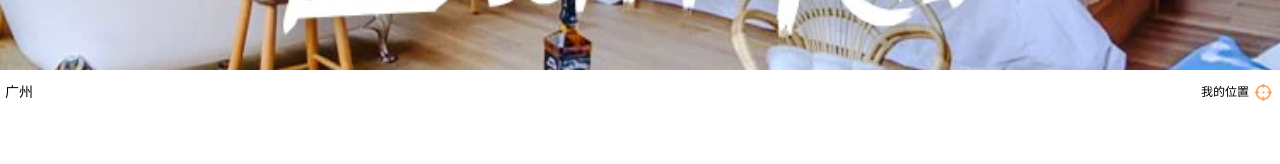
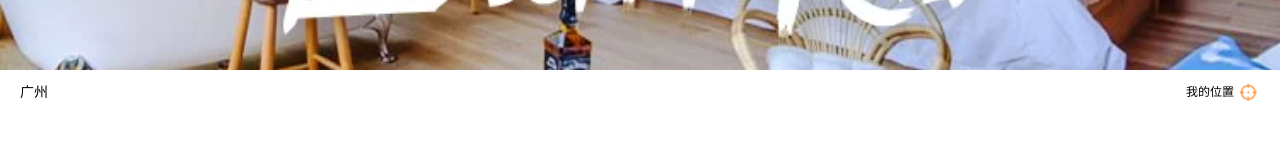
Before and after one commit to Nightmare-gg/hy-trip, a Vue app: page /#/home in a window 1280 px wide. Shown: the part 404-568 px from the top of the page. Built offline with nearby package versions, Linux system fonts and the light colour scheme.

Commit message:
home-search组件的抽离以及获取定位的方式

```diff
--- /dev/null
+++ b/src/views/home/cpns/home-search-box.vue
@@ -0,0 +1,56 @@
+<template>
+    <div class="search-box">
+        <div class="location" @click="positionClick">
+            <div class="city">广州</div>
+            <div class="position">
+                <div class="text">我的位置</div>
+                <img src="@/assets/img/home/icon_location.png" alt="">
+            </div>
+        </div>
+    </div>
+</template>
+
+<script setup>
+// 位置/城市
+const positionClick = () => {
+    navigator.geolocation.getCurrentPosition(res => {
+        console.log("获取位置成功：", res);
+    }, err => {
+        console.log("获取位置失败：", err);
+    }, {
+        enableHighAccuracy: true,
+        timeout: 5000,
+        maximumAge: 0
+    })
+}
+
+</script>
+
+<style lang="less" scoped>
+.location {
+    display: flex;
+    align-items: center;
+    height: 44px;
+    padding: 0 20px;
+
+    .city {
+        flex: 1;
+    }
+
+    .position {
+        display: flex;
+        align-items: center;
+        width: 74px;
+
+        .text {
+            font-size: 12px;
+        }
+
+        img {
+            width: 18px;
+            height: 18px;
+            margin-left: 5px;
+        }
+    }
+}
+</style>
--- a/src/views/home/home.vue
+++ b/src/views/home/home.vue
@@ -4,19 +4,13 @@
         <div class="banner">
             <img src="@/assets/img/home/banner.webp" alt="">
         </div>
-        <div class="location">
-            <div class="city">广州</div>
-            <div class="position">
-                <div class="text">我的位置</div>
-                <img src="@/assets/img/home/icon_location.png" alt="">
-            </div>
-        </div>
+        <Home-search-box />
     </div>
 </template>
 
 <script setup>
 import HomeNavBar from "./cpns/home-nav-bar.vue"
-
+import HomeSearchBox from "./cpns/home-search-box.vue"
 </script>
 
 <style lang="less" scoped>
@@ -25,31 +19,4 @@ import HomeNavBar from "./cpns/home-nav-bar.vue"
         width: 100%;
     }
 }
-
-.location {
-    display: flex;
-    align-items: center;
-    height: 44px;
-    padding: 0 5px;
-
-    .city {
-        flex: 1;
-    }
-
-    .position {
-        display: flex;
-        align-items: center;
-        width: 74px;
-
-        .text {
-            font-size: 12px;
-        }
-
-        img {
-            width: 18px;
-            height: 18px;
-            margin-left: 5px;
-        }
-    }
-}
 </style>
```
